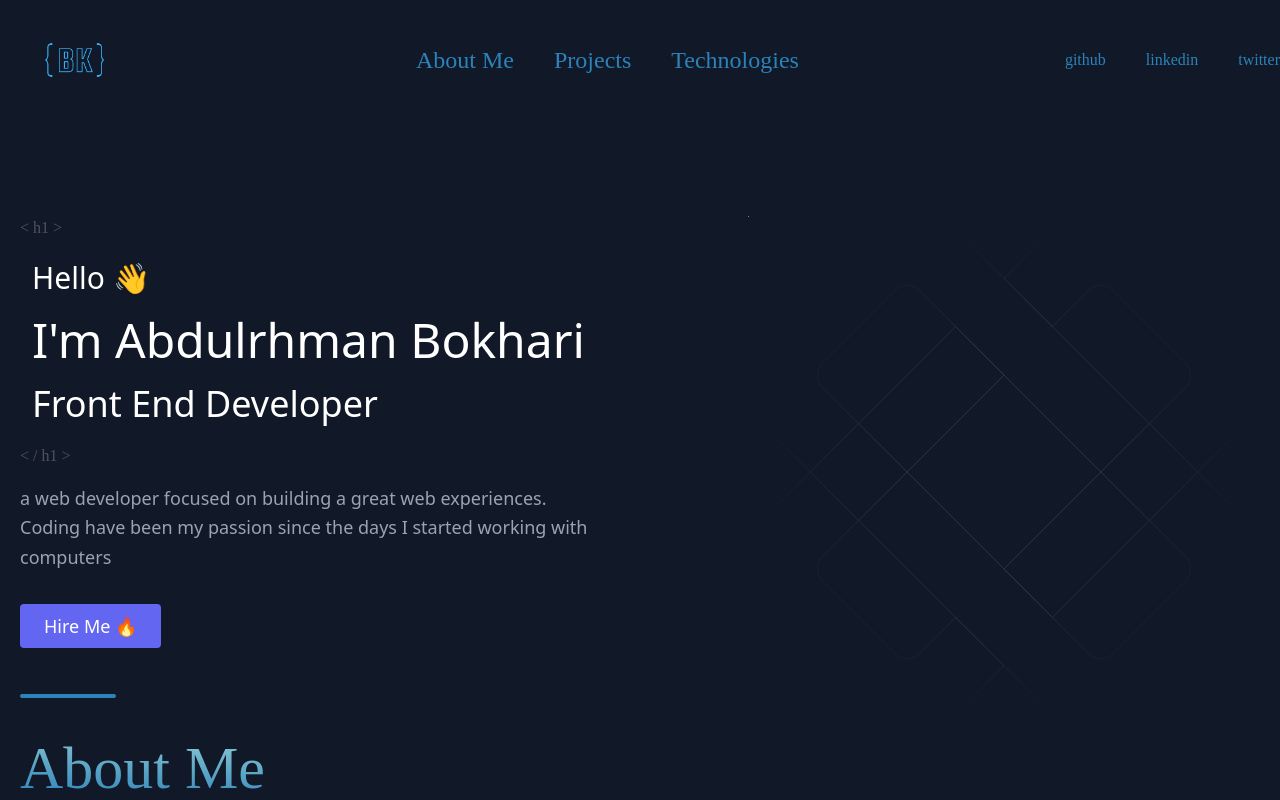
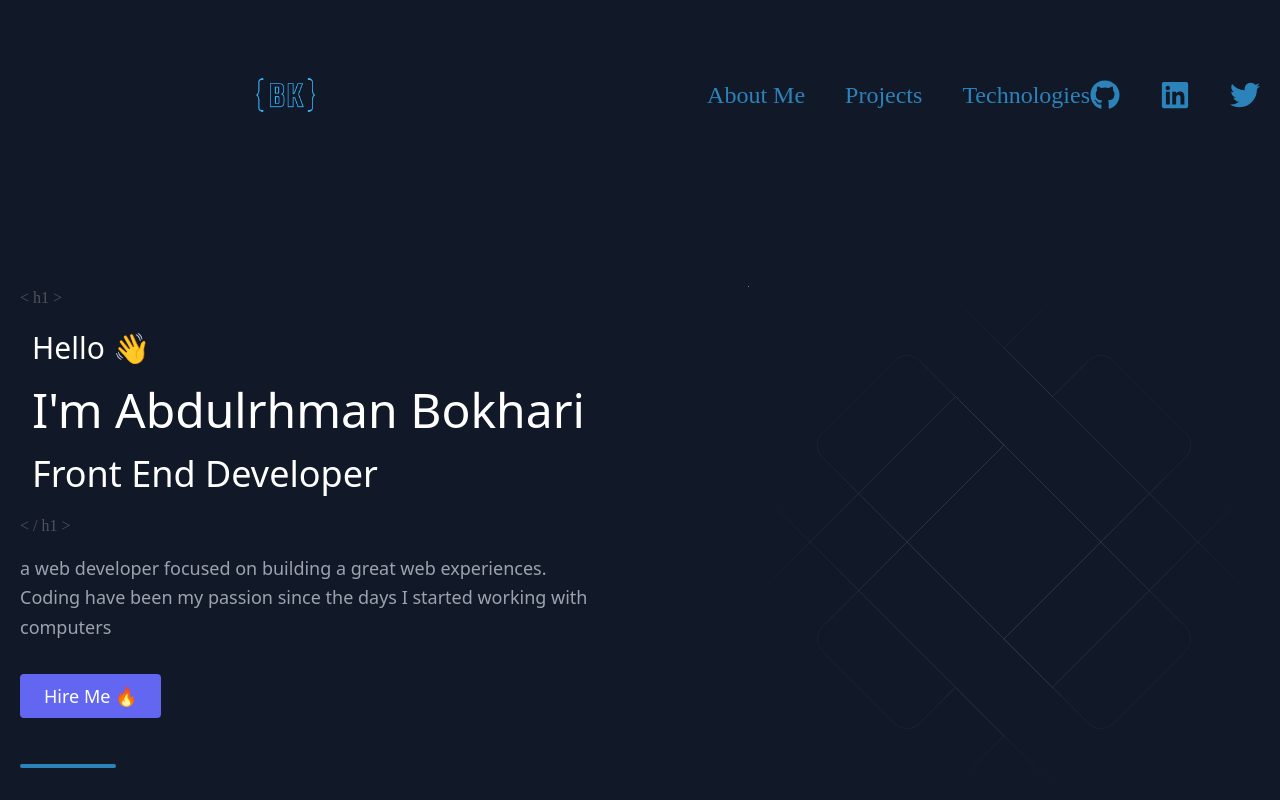
Before and after one commit to a-Bokhari118/portfolio, a Next.js app: page / in a window 1280 px wide. Shown: the top 800 px of the page. Built offline with nearby package versions, Linux system fonts and the light colour scheme.

Commit message:
:hammer: header p-1

```diff
--- a/components/Header.js
+++ b/components/Header.js
@@ -1,10 +1,18 @@
 import Link from 'next/link';
-
+import { FaGithub, FaTwitter } from 'react-icons/fa';
+import { FaLinkedin } from 'react-icons/fa';
+import { FaTwitch } from 'react-icons/fa';
 const Header = () => {
   return (
-    <div className="container mx-auto py-5">
+    <div className="container mx-auto flex flex-wrap p-5 flex-col md:flex-row items-center">
+      <div className="flex lg:w-2/5 flex-wrap items-center text-base md:ml-auto">
+        <Link href="/">
+          <a>
+            <img src="/BK.png" alt="BK" width="150px" height="100px" />
+          </a>
+        </Link>
+      </div>
       <nav className="flex justify-between items-center h-20">
-        <img src="/BK.png" alt="BK" width="150px" height="100px" />
         <div>
           <ul className="flex justify-between items-center space-x-10 font-mainFont text-main-primary md:text-2xl flex-wrap">
             <li>About Me</li>
@@ -14,9 +22,39 @@ const Header = () => {
         </div>
         <div>
           <ul className="flex justify-between items-center space-x-10 font-mainFont text-main-primary flex-wrap">
-            <li>github</li>
-            <li>linkedin</li>
-            <li>twitter</li>
+            <Link href="https://github.com/a-Bokhari118">
+              <a
+                target="_blank"
+                rel="noreferrer"
+                className="hover:scale-150 transform transition-all duration-200 text-xl md:text-2xl lg:text-3xl"
+              >
+                <li>
+                  <FaGithub />
+                </li>
+              </a>
+            </Link>
+            <Link href="https://www.linkedin.com/in/abdullrhman-bokhari23/">
+              <a
+                target="_blank"
+                rel="noreferrer"
+                className="hover:scale-150 transform transition-all duration-200 text-xl md:text-2xl lg:text-3xl"
+              >
+                <li>
+                  <FaLinkedin />
+                </li>
+              </a>
+            </Link>
+            <Link href="https://twitter.com/A_bokhari_">
+              <a
+                target="_blank"
+                rel="noreferrer"
+                className="hover:scale-150 transform transition-all duration-200 text-xl md:text-2xl lg:text-3xl"
+              >
+                <li>
+                  <FaTwitter />
+                </li>
+              </a>
+            </Link>
           </ul>
         </div>
       </nav>
--- a/package.json
+++ b/package.json
@@ -8,10 +8,12 @@
     "lint": "next lint"
   },
   "dependencies": {
+    "@heroicons/react": "^1.0.5",
     "emailjs-com": "^3.2.0",
     "next": "12.0.2",
     "react": "17.0.2",
     "react-dom": "17.0.2",
+    "react-icons": "^4.3.1",
     "sweetalert2": "^11.1.9"
   },
   "devDependencies": {
```
Also changed, not shown: 1 other file (tests, documents, lock files or other folders).
